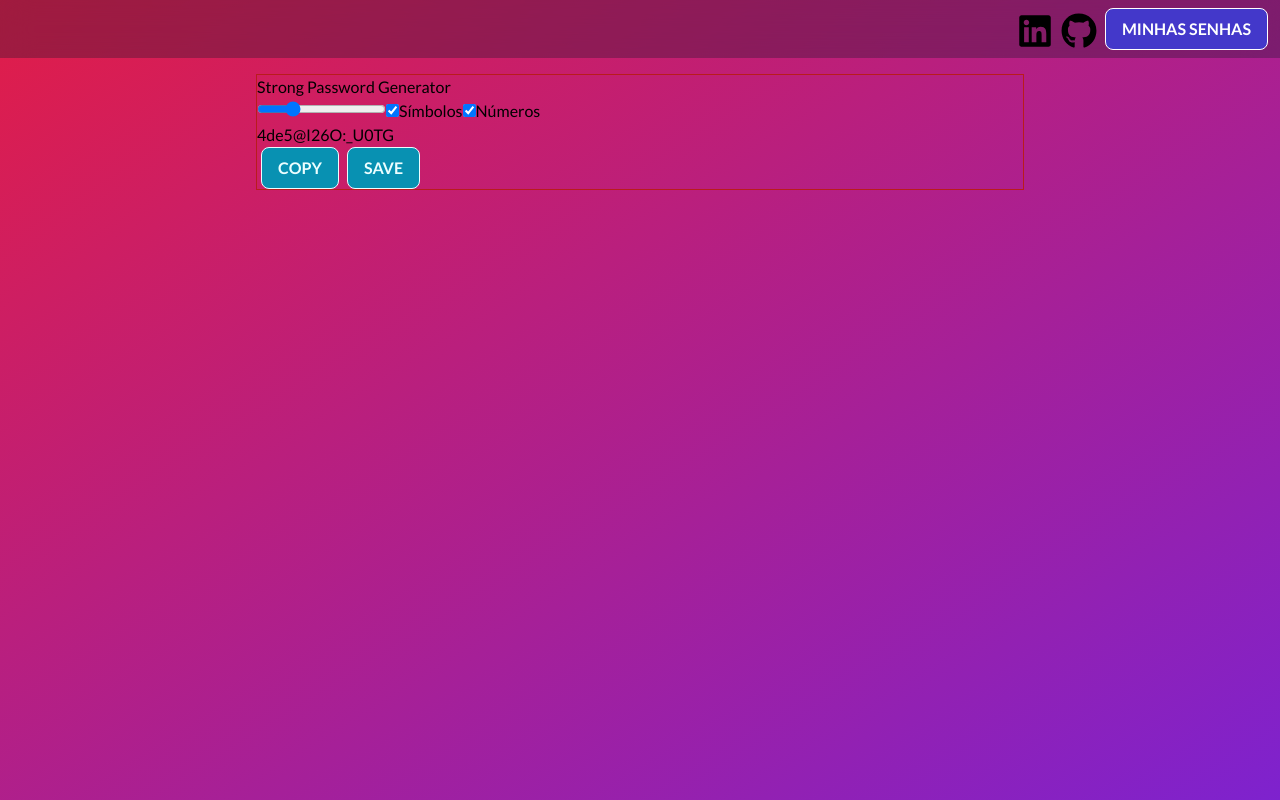
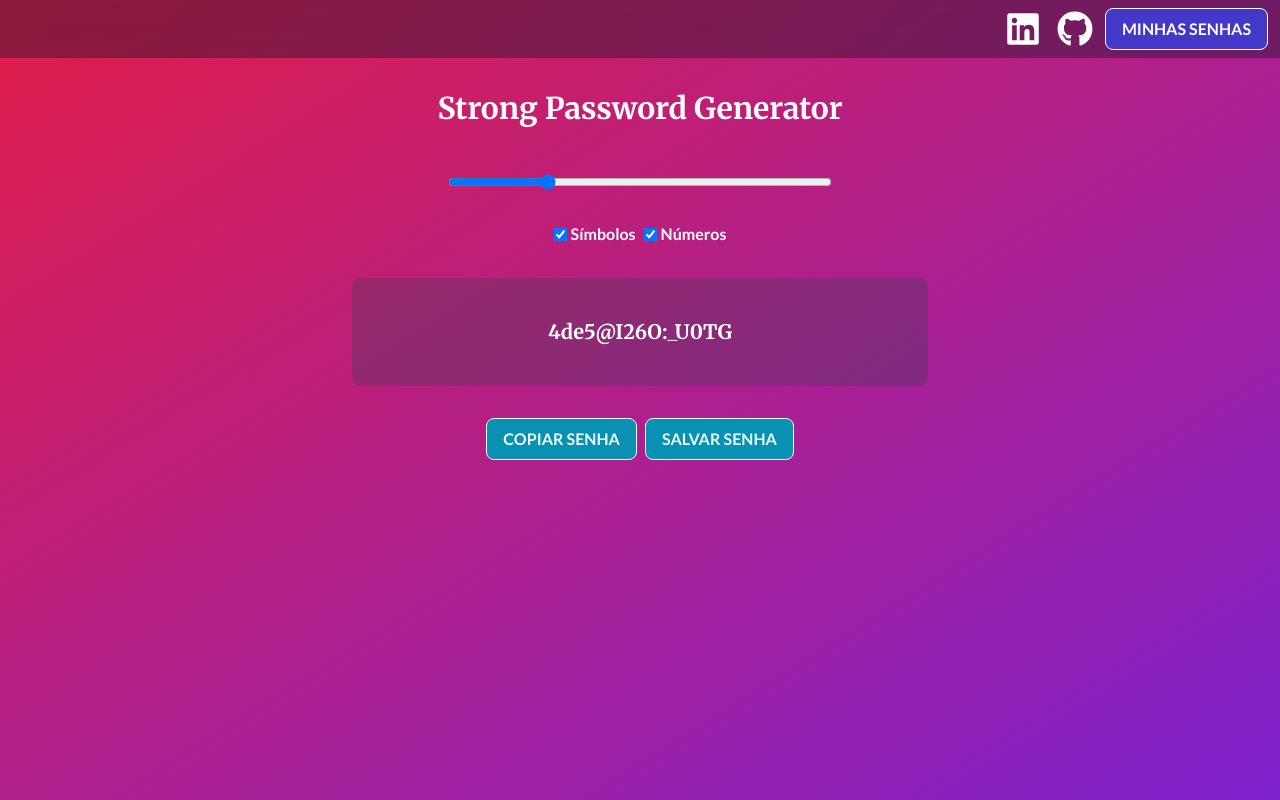
Before and after one commit to dtfigueiredo/new-pwd-generator, a Next.js app: page / in a window 1280 px wide. Built offline with nearby package versions, Linux system fonts and the light colour scheme.

Commit message:
criando modal para save

```diff
--- a/pages/api/pwd_generator.js
+++ b/pages/api/pwd_generator.js
@@ -1,6 +1,4 @@
 export default function pwdGenerator(pwdSize, hasSymbols, hasNumbers) {
-  console.log('tamanho: ' + pwdSize)
-
   const symbols = ['!', '?', '@', '#', '$', '%', '&', '*', '+', '-', '=', '_', ':', ';', '.']
   const lowerLetters = ['a', 'b', 'c', 'd', 'e', 'f', 'g', 'h', 'i', 'j', 'k', 'l', 'm', 'n', 'o', 'p', 'q', 'r', 's', 't', 'u', 'v', 'w', 'x', 'y', 'z']
   const upperLetters = ['A', 'B', 'C', 'D', 'E', 'F', 'G', 'H', 'I', 'J', 'K', 'L', 'M', 'N', 'O', 'P', 'Q', 'R', 'S', 'T', 'U', 'V', 'W', 'X', 'Y', 'Z']
@@ -35,7 +33,5 @@ export default function pwdGenerator(pwdSize, hasSymbols, hasNumbers) {
     .map(randomCharacterPickCallback)
     .join('')
 
-  console.log('senha: ' + newPwd)
-
   return newPwd
 }
--- a/pages/index.js
+++ b/pages/index.js
@@ -3,6 +3,7 @@ import { useRouter } from 'next/router'
 import { useState, useEffect } from 'react'
 import Header from '../src/components/Header'
 import MainContent from '../src/components/Main'
+import Modal from '../src/components/Modal'
 import pwdGenerator from './api/pwd_generator'
 
 export default function Home() {
@@ -10,13 +11,15 @@ export default function Home() {
   const handleSavedPwdPage = () => routes.push('/my-passwords')
 
   const [pwdSize, setPwdSize] = useState(15)
+  const [pwdLabel, setPwdLabel] = useState('')
   const [hasNumbers, setHasNumbers] = useState(true)
   const [hasSymbols, setHasSymbols] = useState(true)
   const [newPwd, setNewPwd] = useState('')
+  const [isModalOpen, setIsModalOpen] = useState(false)
 
-  const handlePwdSize = (event) => {
-    setPwdSize(Number(event.target.value))
-  }
+  const handlePwdSize = (event) => setPwdSize(Number(event.target.value))
+  const handlePwdLabel = (event) => setPwdLabel(event.target.value)
+
   const handleHasNumber = () => setHasNumbers(!hasNumbers)
   const handleHasSymbol = () => setHasSymbols(!hasSymbols)
 
@@ -24,12 +27,18 @@ export default function Home() {
 
   const handleCopyBtn = () => navigator.clipboard.writeText(newPwd)
 
+  const handleIsModalOpen = () => setIsModalOpen(!isModalOpen)
+  const handleSaveBtn = () => {
+    handleIsModalOpen()
+    setPwdLabel('')
+  }
+
   useEffect(() => {
     handleNewPwd()
   }, [pwdSize, hasSymbols, hasNumbers])
 
   return (
-    <div>
+    <>
       <Head>
         <title>Password Generator</title>
         <meta name="description" content="Strong passwords website generator" />
@@ -51,7 +60,16 @@ export default function Home() {
         handlePwdSize={handlePwdSize}
         handleHasNumber={handleHasNumber}
         handleHasSymbol={handleHasSymbol}
-        handleCopyBtn={handleCopyBtn} />
-    </div>
+        handleCopyBtn={handleCopyBtn}
+        handleSaveBtn={handleSaveBtn} />
+
+      {isModalOpen && (
+        <Modal
+          handleSaveBtn={handleSaveBtn}
+          handleIsModalOpen={handleIsModalOpen}
+          pwdLabel={pwdLabel}
+          handlePwdLabel={handlePwdLabel} />
+      )}
+    </>
   )
 }
--- a/src/components/Main/index.js
+++ b/src/components/Main/index.js
@@ -5,31 +5,72 @@ const MainContent = (props) => {
 
   return (
     <main className="wrapper">
-      <h1>Strong Password Generator</h1>
 
-      <input type="range" min="10" max="30" value={props.pwdSize} onChange={props.handlePwdSize} />
+      <div className="flex-center flex-col">
 
-      <input type="checkbox" name="specials" id="specials" checked={props.hasSymbols}
+        <h1
+          className="mt-4 mb-8 text-center font-headings font-bold text-white text-xl sm:text-3xl">
+          Strong Password Generator
+        </h1>
+
+        {/* //*Input range */}
+        < input
+          className="input-pwd"
+          type="range"
+          min="10"
+          max="30"
+          value={props.pwdSize}
+          onChange={props.handlePwdSize} />
+
+        {/* //*Checkbox */}
+
+
+        <div className="flex-center my-4 mx-auto">
+          <input
+            className="checkbox"
+            type="checkbox"
+            name="specials"
+            id="specials"
+            checked={props.hasSymbols}
             onChange={props.handleHasSymbol} />
-      <label htmlFor="specials">Símbolos</label>
 
-      <input type="checkbox" name="numbers" id="numbers" checked={props.hasNumbers}
+          <label
+            className="label mr-2"
+            htmlFor="specials">
+            Símbolos
+          </label>
+
+          <input
+            className="checkbox"
+            type="checkbox"
+            name="numbers"
+            id="numbers"
+            checked={props.hasNumbers}
             onChange={props.handleHasNumber} />
-      <label htmlFor="numbers">Números</label>
 
-      <div>
-        <p>{props.newPwd}</p>
+          <label
+            className="label"
+            htmlFor="numbers">
+            Números
+          </label>
         </div>
+
+        <div className="password-container">
+          <p className="password">{props.newPwd}</p>
+        </div>
+
+        {/* //*Btns Cta */}
+        <div className="flex-center my-4">
+          <Btn
+            className="btn btn-cta"
+            onClick={props.handleCopyBtn}>Copiar senha</Btn>
 
           <Btn
             className="btn btn-cta"
-        onClick={props.handleCopyBtn}>COPY</Btn>
+            onClick={props.handleSaveBtn}>Salvar senha</Btn>
+        </div>
 
-      <Btn
-        className="btn btn-cta"
-        onClick={console.log('clicado')}>SAVE</Btn>
-
-      {/* //TODO MODAL->SAVE LOCAL STORAGE */}
+      </div>
     </main>
   )
 }
--- /dev/null
+++ b/src/components/Modal/index.js
@@ -0,0 +1,39 @@
+import Btn from '../Button'
+
+const Modal = (props) => {
+
+  return (
+    <main className="wrapper">
+
+      <div className="flex-center flex-col">
+
+        <div className="flex justify-between items-center">
+          <h2
+            className="mt-8 text-center font-headings font-bold text-white text-xl sm:text-2xl">
+            Para qual app/site é a senha?
+          </h2>
+
+          <button className="btn" onClick={props.handleIsModalOpen}>X</button>
+        </div>
+
+        {/* //*Input nome do site */}
+        < input
+          className="input-text"
+          type="text"
+          placeholder="Ex: facebook"
+          value={props.pwdLabel}
+          onChange={props.handlePwdLabel} />
+
+        {/* //*Btns Cta */}
+        <div className="flex-center">
+          <Btn
+            className="btn btn-cta"
+            onClick={props.handleSaveBtn}>Finalizar</Btn>
+        </div>
+
+      </div>
+    </main>
+  )
+}
+
+export default Modal
--- a/styles/globals.css
+++ b/styles/globals.css
@@ -12,11 +12,13 @@ body {
 }
 
 .wrapper {
-  @apply w-11/12 max-w-3xl mx-auto border border-red-700;
+  @apply w-11/12 max-w-3xl mx-auto;
 }
 
 .btn {
-  @apply my-0 mx-1 py-2 px-4 text-center uppercase font-bold border rounded-lg outline-none
+  @apply my-0 mx-1 py-2 px-4
+  text-center uppercase font-bold
+  border rounded-lg outline-none
   hover:opacity-80
   focus-visible:opacity-80
   active:opacity-80
@@ -30,16 +32,46 @@ body {
 }
 
 .socials {
-  @apply mx-1 text-4xl inline-block align-middle text-black;
+  @apply mx-2 text-4xl inline-block align-middle text-white;
 }
 
 .header {
   @apply w-full p-2 mb-4
-  flex justify-end items-center
-  bg-slate-900/30
+  flex justify-center sm:justify-end items-center
+  bg-slate-900/40
   text-gray-50
   backdrop-blur-lg;
 }
 
+.password-container {
+  @apply w-3/4 max-w-3xl my-4 mx-auto py-10 px-4
+  text-center rounded-lg
+  bg-slate-700/30;
+}
+.password {
+  @apply break-words font-headings font-bold text-white text-base sm:text-xl;
+}
+
+.input-pwd {
+  @apply w-2/4 my-4;
+}
+
+.input-text {
+  @apply w-2/4 my-4 py-2 px-4
+  rounded-lg outline-none border
+  focus:border-slate-700;
+}
+
+.label {
+  @apply ml-1  text-white font-semibold hover:cursor-pointer;
+}
+.checkbox {
+  @apply hover:cursor-pointer;
+}
+
+.flex-center {
+  @apply flex justify-center items-center;
+}
+
 @tailwind components;
 @tailwind utilities;
--- a/tailwind.config.js
+++ b/tailwind.config.js
@@ -1,12 +1,12 @@
 module.exports = {
   content: [
-    ".src/pages/**/*.{js,ts,jsx,tsx}",
-    ".src/components/**/*.{js,ts,jsx,tsx}",
+    "./pages/**/*.{js,ts,jsx,tsx}",
+    "./src/components/**/*.{js,ts,jsx,tsx}",
   ],
   theme: {
     fontFamily: {
       'body': "Lato",
-      'headings': "Merriweather"
+      'headings': "Merriweather",
     },
     extend: {},
   },
```
Also changed, not shown: styles/Home.module.css (deleted, +0 -116 lines). Lines whose indentation alone changed are shown as unchanged.
